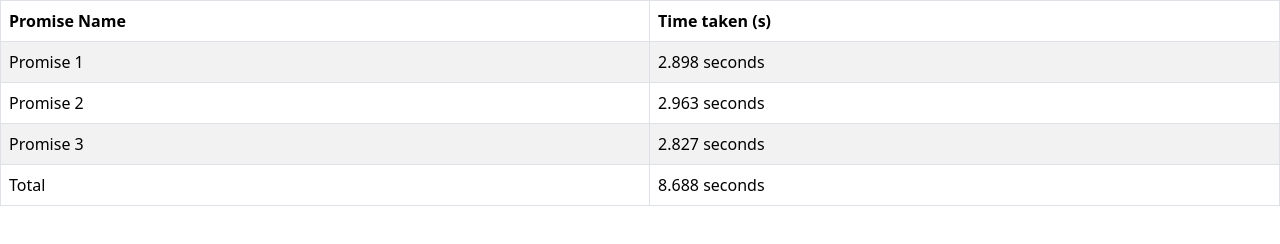
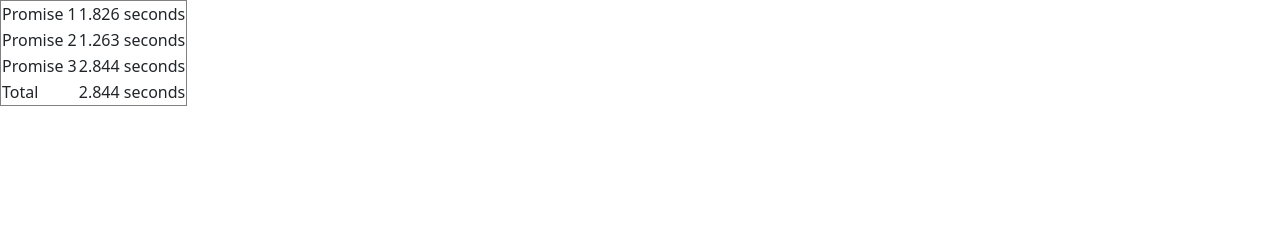
Before and after one commit to acciojob/wait-for-multiple-promises-biswojitbiswal, a website: page main.html in a window 1280 px wide. Drawn offline with nearby package versions, Linux system fonts and the light colour scheme.

Commit message:
created a submission

```diff
--- a/main.html
+++ b/main.html
@@ -13,15 +13,11 @@
 
   <body>
     <!-- the entire body must be written by student -->
-    <table class="table table-striped table-hover table-bordered">
-      <thead>
-        <tr>
-          <th>Promise Name</th>
-          <th>Time taken (s)</th>
+    <table id="resultTable" border="1">
+        <tr id="loadingRow">
+          <td colspan="2">Loading...</td>
         </tr>
-      </thead>
-      <tbody id="output"></tbody>
-    </table>
+      </table>
 
     <script type="text/javascript" src="./script.js"></script>
     <script
--- a/script.js
+++ b/script.js
@@ -1,40 +1,31 @@
-// Function to create a promise that resolves after a random time between 1 and 3 seconds
 function createRandomPromise(index) {
+    const time = (Math.random() * 2 + 1).toFixed(3); // Random time between 1 and 3 seconds
     return new Promise((resolve) => {
-        const time = (Math.random() * 2 + 1).toFixed(3); // Random time between 1 and 3 seconds
-        setTimeout(() => resolve({ index, time }), time * 1000);
+      setTimeout(() => resolve({ index: `Promise ${index}`, time: parseFloat(time) }), time * 1000);
     });
-}
+  }
 
-// Add initial loading row
-const outputTable = document.getElementById("output");
-const loadingRow = document.createElement("tr");
-loadingRow.id = "loading"; // Set ID for Cypress to find
-loadingRow.innerHTML = `<td colspan="2">Loading...</td>`;
-outputTable.appendChild(loadingRow);
+  // Create three promises
+  const promises = [createRandomPromise(1), createRandomPromise(2), createRandomPromise(3)];
+  const table = document.getElementById('resultTable');
 
-// Create an array of three promises
-const promises = [
-    createRandomPromise(1),
-    createRandomPromise(2),
-    createRandomPromise(3),
-];
+  // Use Promise.all to wait for all promises to resolve
+  const start = performance.now();
+  Promise.all(promises).then((results) => {
+    const totalTime = (performance.now() - start) / 1000;
 
-// Use Promise.all to wait for all promises to resolve
-Promise.all(promises).then((results) => {
-    // Remove loading row if it exists
-    if (loadingRow) loadingRow.remove();
+    // Remove loading row
+    document.getElementById('loadingRow').remove();
 
-    // Populate the table with each promise result
-    results.forEach(result => {
-        const row = document.createElement("tr");
-        row.innerHTML = `<td>Promise ${result.index}</td><td>${result.time} seconds</td>`;
-        outputTable.appendChild(row);
+    // Populate the table with the results
+    results.forEach((result) => {
+      const row = document.createElement('tr');
+      row.innerHTML = `<td>${result.index}</td><td>${result.time} seconds</td>`;
+      table.appendChild(row);
     });
 
-    // Calculate the total time taken for all promises
-    const totalTime = results.reduce((total, result) => total + parseFloat(result.time), 0).toFixed(3);
-    const totalRow = document.createElement("tr");
-    totalRow.innerHTML = `<td>Total</td><td>${totalTime} seconds</td>`;
-    outputTable.appendChild(totalRow);
-});
+    // Add the total time row
+    const totalRow = document.createElement('tr');
+    totalRow.innerHTML = `<td>Total</td><td>${totalTime.toFixed(3)} seconds</td>`;
+    table.appendChild(totalRow);
+  });
```
